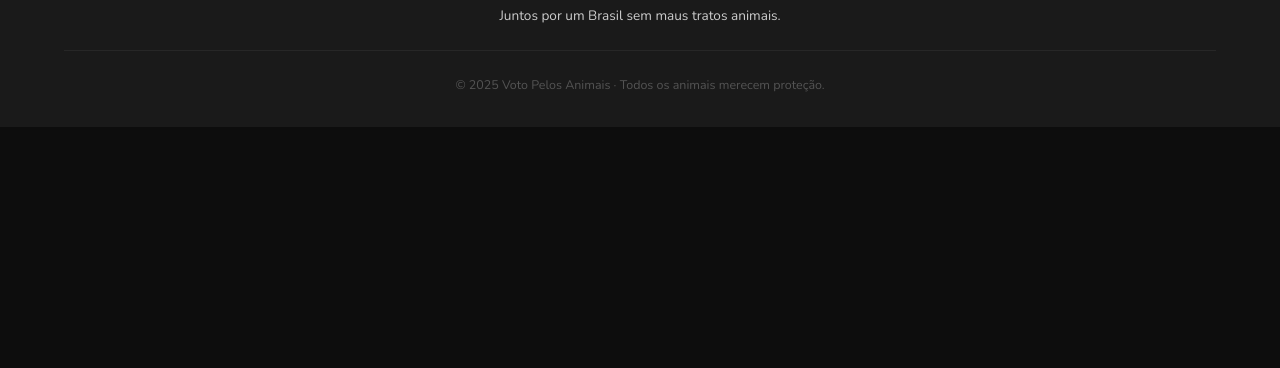
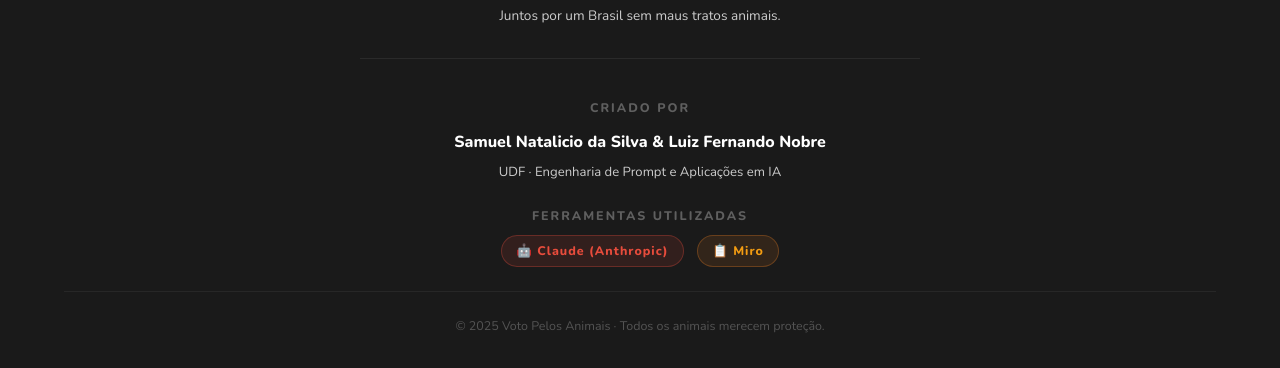
Before and after one commit to Samuelcrtlc/engenharia_de_prompt_ia, a plain HTML site: page index.html in a window 1280 px wide. Shown: the part 5220-5588 px from the top of the page. Before the commit the page ends 5347 px from the top, so only its background shows below. Drawn offline with nearby package versions, Linux system fonts and the light colour scheme.

Commit message:
Add footer section with creator and tools used

```diff
--- a/index.html
+++ b/index.html
@@ -473,6 +473,22 @@
       <a href="#leis">Legislação</a>
       <a href="#denuncia">Denunciar</a>
     </nav>
+
+    <div style="margin: 2rem auto 0; max-width: 560px; border-top: 1px solid rgba(255,255,255,0.07); padding-top: 2rem;">
+      <p style="font-size:0.78rem; font-weight:800; letter-spacing:2px; text-transform:uppercase; color:rgba(255,255,255,0.3); margin-bottom:0.8rem;">Criado por</p>
+      <p style="font-size:1rem; font-weight:800; color:var(--branco); margin-bottom:0.2rem;">
+        Samuel Natalicio da Silva &amp; Luiz Fernando Nobre
+      </p>
+      <p style="font-size:0.82rem; color:var(--texto-claro); margin-bottom:1.4rem;">
+        UDF · Engenharia de Prompt e Aplicações em IA
+      </p>
+      <p style="font-size:0.78rem; font-weight:800; letter-spacing:2px; text-transform:uppercase; color:rgba(255,255,255,0.3); margin-bottom:0.6rem;">Ferramentas utilizadas</p>
+      <div style="display:flex; justify-content:center; gap:0.8rem; flex-wrap:wrap;">
+        <span style="background:rgba(231,76,60,0.12); border:1px solid rgba(231,76,60,0.3); color:var(--vermelho-vivo); font-size:0.78rem; font-weight:800; letter-spacing:1px; padding:0.3rem 0.9rem; border-radius:30px;">🤖 Claude (Anthropic)</span>
+        <span style="background:rgba(230,126,34,0.12); border:1px solid rgba(230,126,34,0.3); color:var(--laranja-claro); font-size:0.78rem; font-weight:800; letter-spacing:1px; padding:0.3rem 0.9rem; border-radius:30px;">📋 Miro</span>
+      </div>
+    </div>
+
     <p class="footer-copy">© 2025 Voto Pelos Animais · Todos os animais merecem proteção.</p>
   </footer>
 
```
